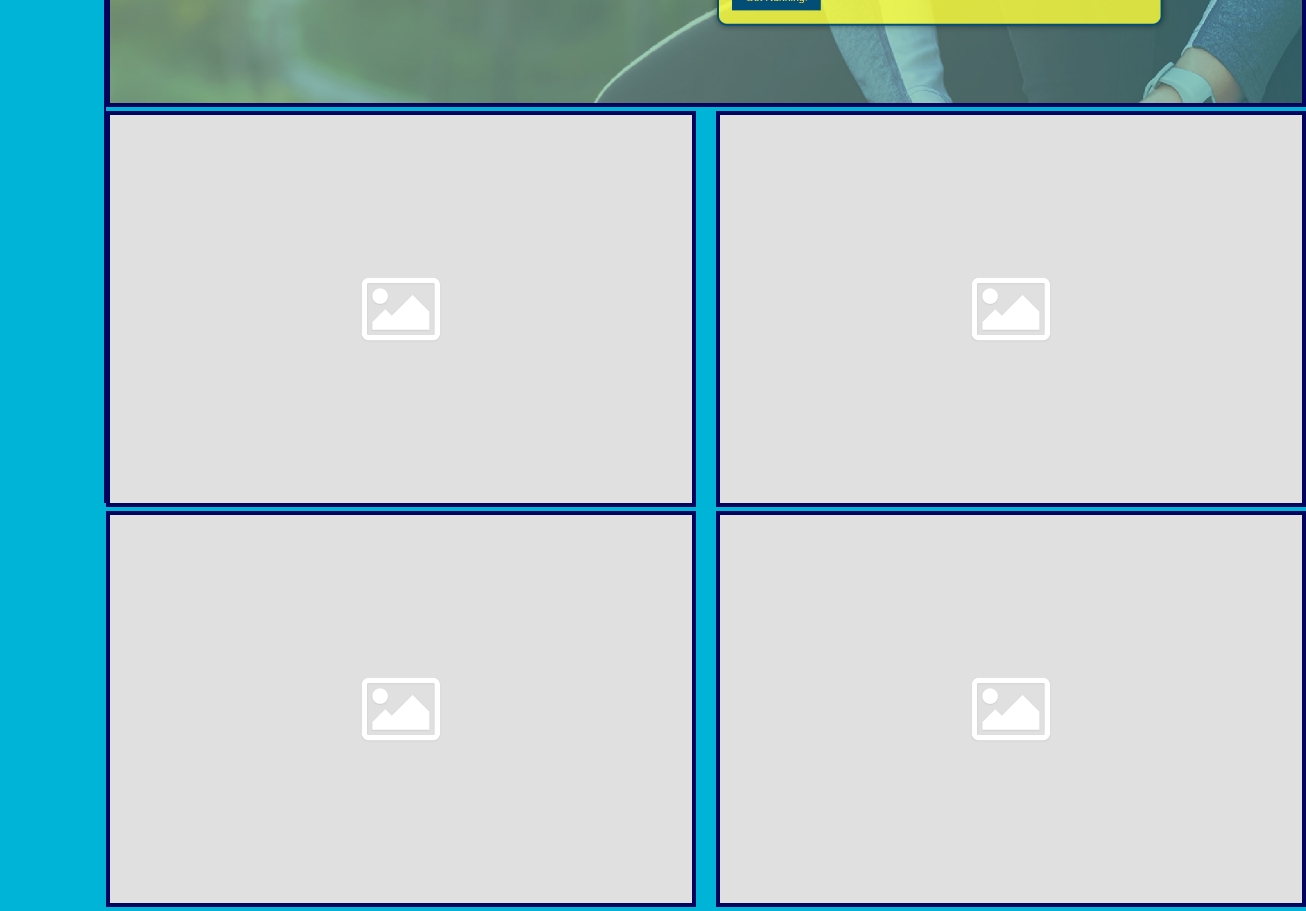
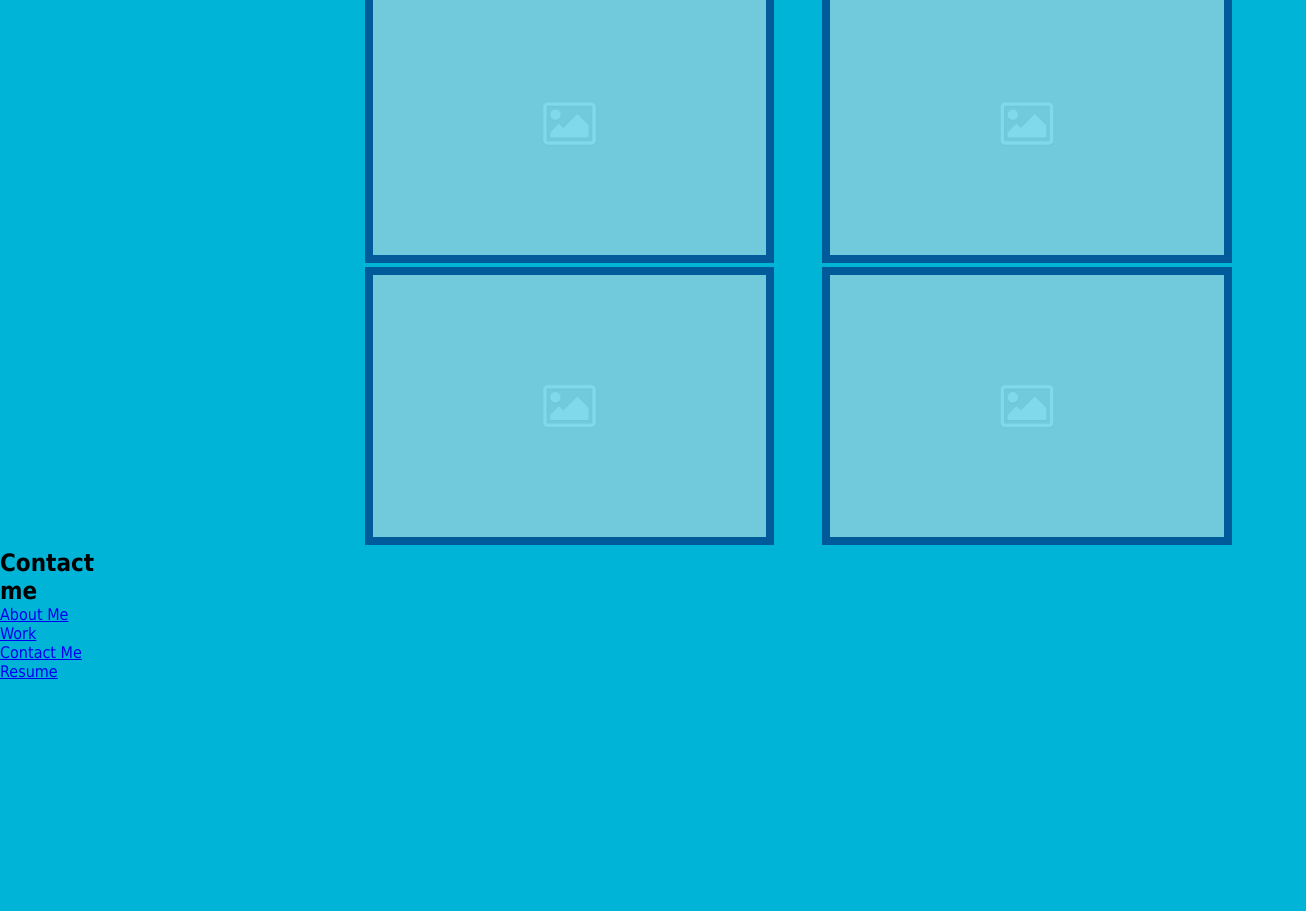
Before and after one commit to jschaefmn/portfolio-project, a plain HTML site: page index.html in a window 1280 px wide. Shown: the part 1300-2211 px from the top of the page, 1306 px wide, since content can reach past the window. After the commit the page ends 1981 px from the top, so only its background shows below. Drawn offline with Linux system fonts and the light colour scheme.

Commit message:
finished work section

```diff
--- a/assets/css/style.css
+++ b/assets/css/style.css
@@ -72,10 +72,11 @@ section h2 {
   background-image: url("../imgs/hockey-arena.jpeg");
   background-size: cover;
   background-position: center;
-  background-attachment: fixed;
-  background-position: -360px -400px;
-  height: 400px;
-  /* max-width: 1920px; */
+  background-attachment: scroll;
+  background-repeat: no-repeat;
+  height: 450px;
+  background-position-y: -750px;
+  max-width: 100vw;
 }
 
 .hero div {
@@ -91,49 +92,64 @@ section h2 {
   display: flex;
   justify-content: space-evenly;
   margin-top: 40px;
-  flex-wrap: wrap;
-  padding: 30px;
+  /* flex-wrap: wrap; */
 }
 
 .all-about-me h2 {
   height: 262px;
+  width: 22vw;
 }
 
 .all-about-me p {
   color: var(--primary-color);
   font-size: 18px;
-  width: 800px;
+  width: 70vw;
   line-height: 1.5;
 }
 
 
 .big-container {
+  margin-top: 40px;
   display: flex;
   justify-content: space-evenly;
-  margin-top: 40px;
 }
 
-.container {
-  display: inline-block;
-  display: flex;
-  max-width: 1200px;
-  flex-wrap: wrap;
-  justify-content: space-between;
-  flex-grow: 0;
+.work {
+  width: 65vw;
 }
 
-.work-item img {
-  max-width: 590px;
+.small-container {
+  display: flex;
+  flex-wrap: wrap;
+  justify-content: space-evenly;
 }
 
-.primary-img img {
-  max-width: 1200px;
+
+.work-item1 {
+  width: 70vw;
 }
 
-.container img {
-  border: 4px solid var(--primary-color);
+.item {
+  flex: 0;
 }
 
-.work h2 {
-  height: 900px;
+
+.item img {
+  border: 8px solid var(--primary-color);
+  opacity: 0.5;
+  transition: opacity 0.3s;
 }
+
+img:hover {
+  opacity: 1;
+  transition: opacity 0.3s;
+}
+
+.image1 {
+  max-width: 71vw;
+}
+
+.work-image {
+  max-width: 32vw;
+  /* max-height: 20vh; */
+}
--- a/index.html
+++ b/index.html
@@ -12,7 +12,7 @@
 <body>
   <header>
     <h1>
-      Welcome!
+      Jacob Schaefbauer
     </h1>
     <nav>
       <ul>
@@ -64,33 +64,62 @@
     <div class="work">
       <h2>Work</h2>
     </div>
-    <div class="container">
+    <div class="small-container work-content">
 
-      <div class="primary-img">
-        <img src="/assets/imgs/run-buddy-static.png" alt="">
+      <div class="work-item1 item">
+        <a href="https://jschaefmn.github.io/run-buddy/" target="_blank">
+          <img class="image1" src="/assets/imgs/run-buddy-static.png" alt="">
+        </a>
       </div>
 
-      <div class="work-item">
-        <img src="/assets/imgs/placeholder-image.png" alt="">
+      <div class="work-item2 item">
+        <a href="/">
+          <img class="work-image" src="/assets/imgs/placeholder-image.png" alt="">
+        </a>
       </div>
 
-      <div class="work-item">
-        <img src="/assets/imgs/placeholder-image.png" alt="">
+      <div class="work-item3 item">
+        <a href="/">
+          <img class="work-image" src="/assets/imgs/placeholder-image.png" alt="">
+        </a>
       </div>
 
-      <div class="work-item">
-        <img src="/assets/imgs/placeholder-image.png" alt="">
+      <div class="work-item4 item">
+        <a href="/">
+          <img class="work-image" src="/assets/imgs/placeholder-image.png" alt="">
+        </a>
       </div>
 
-      <div class="work-item">
-        <img src="/assets/imgs/placeholder-image.png" alt="">
+      <div class="work-item5 item">
+        <a href="/">
+          <img class="work-image" src="/assets/imgs/placeholder-image.png" alt="">
+        </a>
       </div>
 
     </div>
   </section>
 
   <footer id="contact-me">
+    <h2>Contact
+      <br>me
+    </h2>
 
+    <nav>
+      <ul>
+        <li>
+          <a href="#about-me">About Me</a>
+        </li>
+        <li>
+          <a href="#work">Work</a>
+        </li>
+        <li>
+          <a href="#contact-me">Contact Me</a>
+        </li>
+        <li>
+          <a href="#">Resume</a>
+        </li>
+      </ul>
+    </nav>
   </footer>
 
 </body>
```
